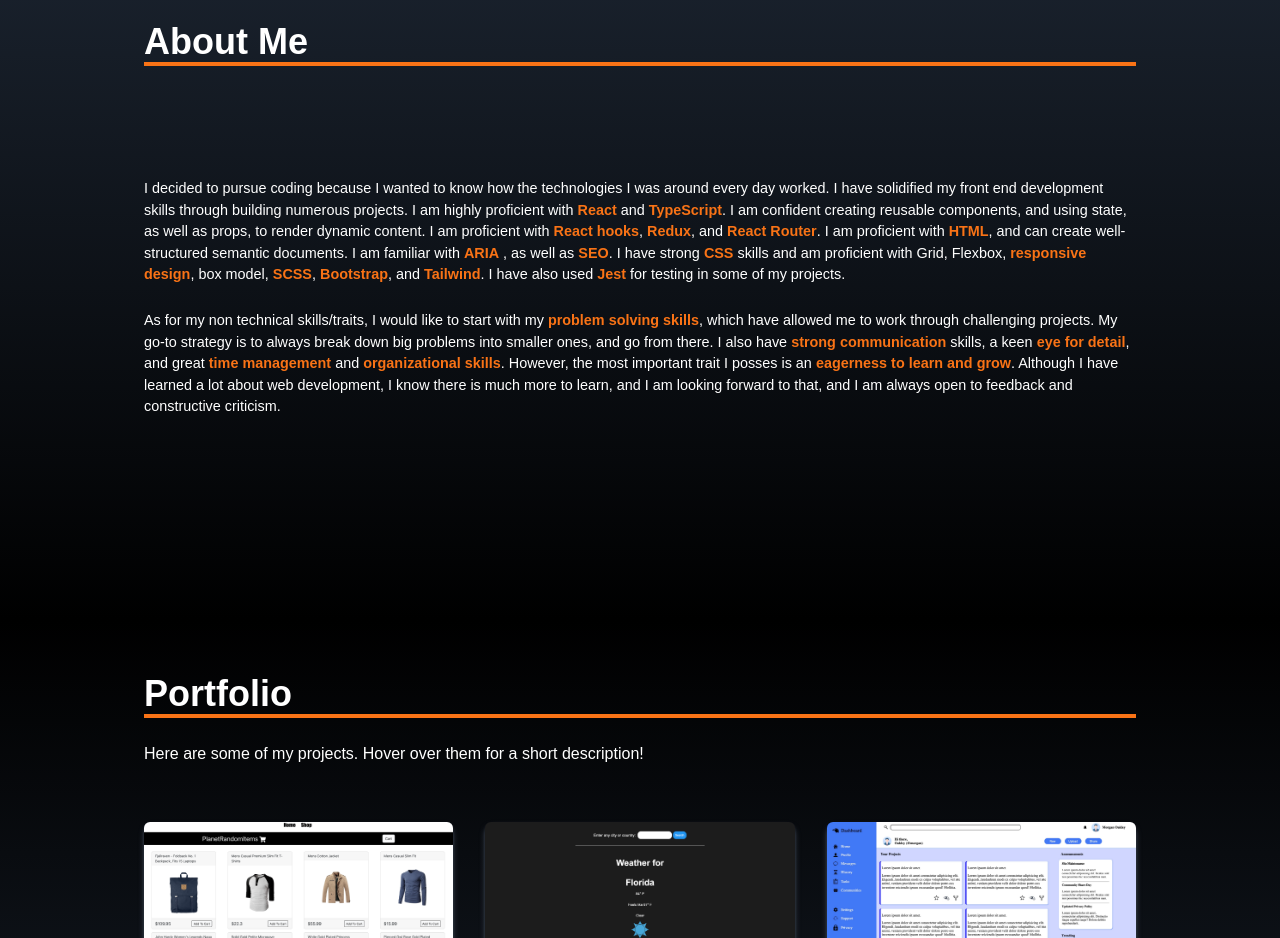
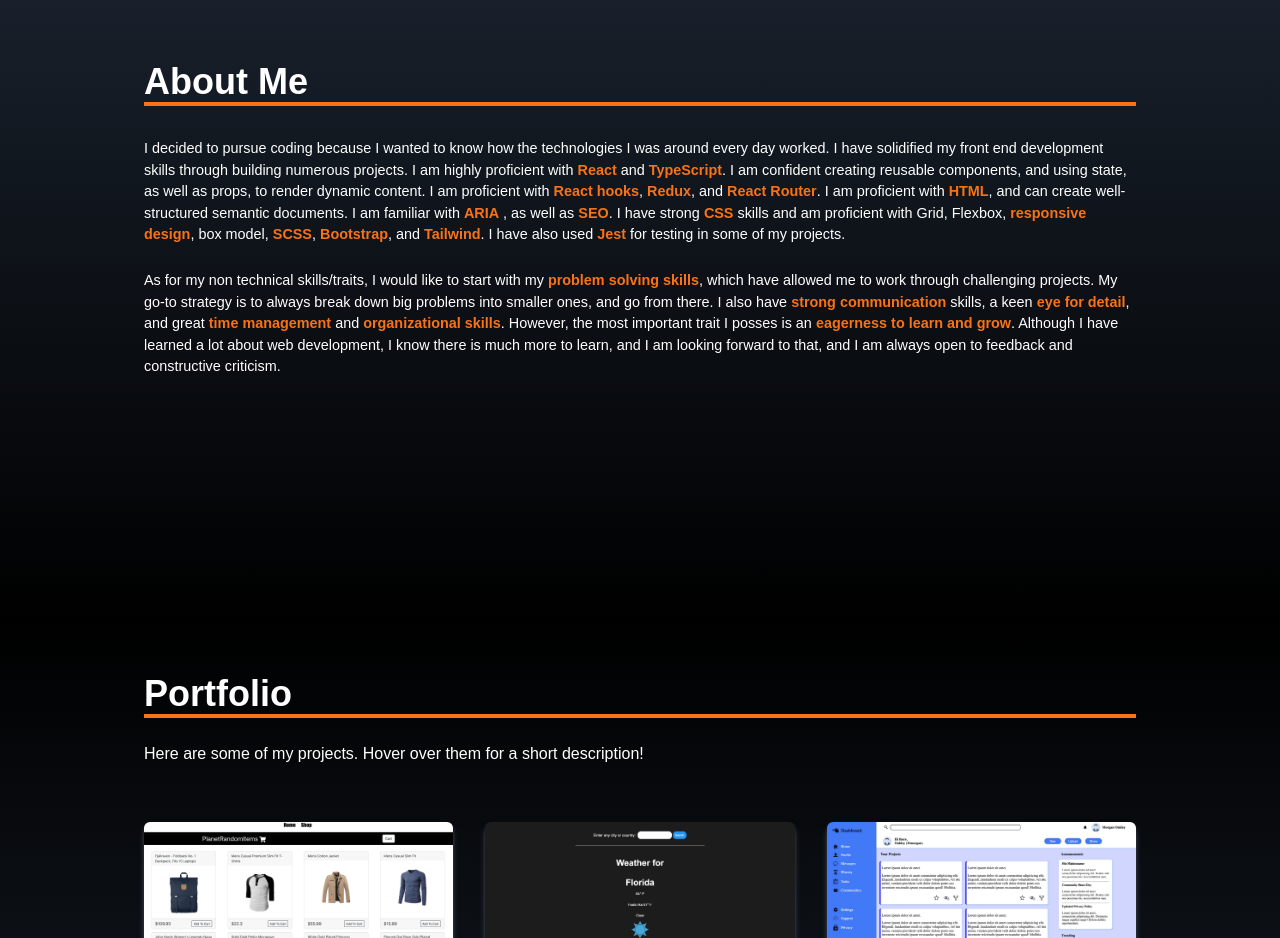
Before and after one commit to KrOhDee/portfolio-re, a React (Create React App) app: page / in a window 1280 px wide. Shown: the part 980-1918 px from the top of the page. Built offline with nearby package versions, Linux system fonts and the light colour scheme; the HTML template or start-up script is replaced by a standard one; a web font is replaced by a local one.

Commit message:
Add less margin top to about me

```diff
--- a/src/components/About.jsx
+++ b/src/components/About.jsx
@@ -13,7 +13,7 @@ const About = () => {
           </p>
         </div>
 
-        <p className="about-me mt-20">
+        <p className="about-me mt-15">
           I decided to pursue coding because I wanted to know how the
           technologies I was around every day worked. I have solidified my front
           end development skills through building numerous projects. I am highly
```
